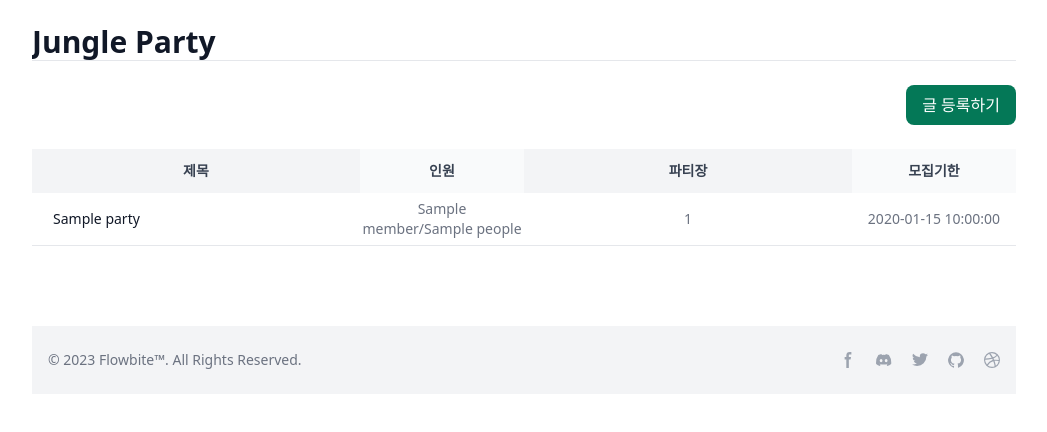
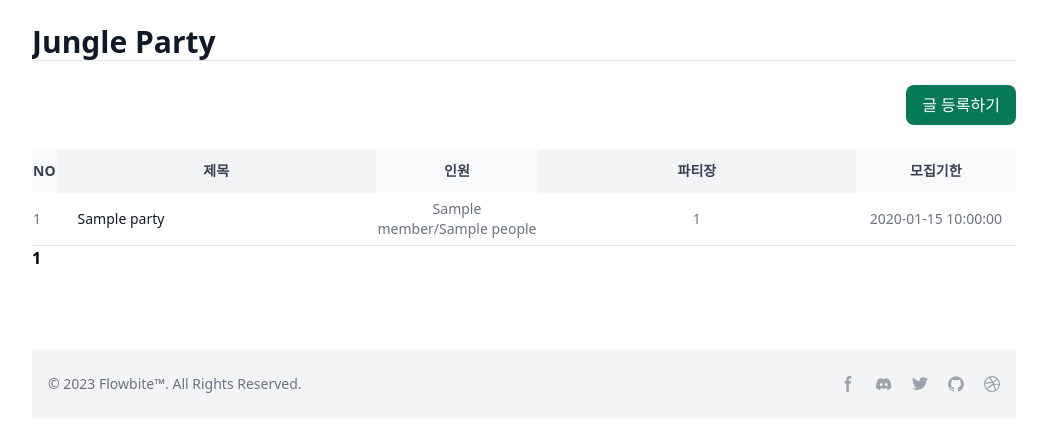
Before and after one commit to hjlee5701/Jungle-Hub, a Flask app: page /party in a window 1280 px wide. Shown: the part 74-506 px from the top of the page, without its empty margins (116-1163 px from the left). Run offline with Flask 3, Linux system fonts and the light colour scheme; a database or web service that is not in the repository returns one stand-in record (values such as "Sample title").

Commit message:
feat:[이현진] 게시글 페이지 기능

```diff
--- a/app.py
+++ b/app.py
@@ -13,6 +13,7 @@ from flask_jwt_extended import decode_token, get_jwt_identity, jwt_required
 
 from pymongo import MongoClient
 from bson.objectid import ObjectId
+import math
 
 client = MongoClient('mongodb://test:test@13.125.225.182',27017)
 userdb = client.userdb
@@ -115,7 +116,40 @@ def party_list():
     partyList = list(userdb.party.find({}))
     print(partyList)
     lbtn, sbtn, obtn = setUserArea(request)
-    return render_template('partyList.html', lbtn=lbtn, sbtn=sbtn, obtn=obtn, partyList=partyList)
+
+    partyBoard = userdb.party
+    # 페이지 값 (디폴트값 = 1)
+    page = request.args.get("page", 1, type=int)
+    # 한 페이지 당 몇 개의 게시물을 출력할 것인가
+    limit = 10
+
+    datas = partyBoard.find({}).skip((page - 1) * limit).limit(limit).sort([("_id", -1)])
+
+
+    # 게시물의 총 개수 세기
+    tot_count = partyBoard.count_documents({})
+    # 마지막 페이지의 수 구하기
+    last_page_num = math.ceil(tot_count / limit) # 반드시 올림을 해줘야함
+
+    # 페이지 블럭을 5개씩 표기
+    block_size = 5
+    # 현재 블럭의 위치 (첫 번째 블럭이라면, block_num = 0)
+    block_num = int((page - 1) / block_size)
+    # 현재 블럭의 맨 처음 페이지 넘버 (첫 번째 블럭이라면, block_start = 1, 두 번째 블럭이라면, block_start = 6)
+    block_start = (block_size * block_num) + 1
+    # 현재 블럭의 맨 끝 페이지 넘버 (첫 번째 블럭이라면, block_end = 5)
+    block_end = block_start + (block_size - 1)
+
+    return render_template(
+        "partyList.html",
+        datas=datas,
+        limit=limit,
+        page=page,
+        block_start=block_start,
+        block_end=block_end,
+        last_page_num=last_page_num,
+        lbtn=lbtn, sbtn=sbtn, obtn=obtn
+        )
 
 @app.route('/option',methods=['POST'])
 def option():
@@ -245,9 +279,45 @@ def host_list():
         return redirect("/users/login")
 
     userId = result['id']
-    hostPartyList = list(userdb.party.find({'userId': userId}))
-    hostPartyList.reverse()
+    # hostPartyList = list(userdb.party.find({'userId': userId}))
+    # hostPartyList.reverse()
     lbtn, sbtn,obtn = setUserArea(request)
+
+
+    partyBoard = userdb.party
+    # 페이지 값 (디폴트값 = 1)
+    page = request.args.get("page", 1, type=int)
+    # 한 페이지 당 몇 개의 게시물을 출력할 것인가
+    limit = 10
+
+    datas = partyBoard.find({'userId': userId}).skip((page - 1) * limit).limit(limit).sort([("_id", -1)])  # board컬럭션에 있는 모든 데이터를 가져옴
+
+    # 게시물의 총 개수 세기
+    tot_count = partyBoard.count_documents({})
+    # 마지막 페이지의 수 구하기
+    last_page_num = math.ceil(tot_count / limit) # 반드시 올림을 해줘야함
+
+    # 페이지 블럭을 5개씩 표기
+    block_size = 5
+    # 현재 블럭의 위치 (첫 번째 블럭이라면, block_num = 0)
+    block_num = int((page - 1) / block_size)
+    # 현재 블럭의 맨 처음 페이지 넘버 (첫 번째 블럭이라면, block_start = 1, 두 번째 블럭이라면, block_start = 6)
+    block_start = (block_size * block_num) + 1
+    # 현재 블럭의 맨 끝 페이지 넘버 (첫 번째 블럭이라면, block_end = 5)
+    block_end = block_start + (block_size - 1)
+
+    return render_template(
+        "myPage.html",
+        datas=datas,
+        limit=limit,
+        page=page,
+        block_start=block_start,
+        block_end=block_end,
+        last_page_num=last_page_num,
+        lbtn=lbtn, sbtn=sbtn, obtn=obtn,
+        userId=userId
+        )
+
     return render_template('myPage.html', lbtn=lbtn, sbtn=sbtn, obtn=obtn, hostPartyList=hostPartyList, userId=userId)
 
 
@@ -308,7 +378,42 @@ def myParty():
     partyList.reverse()
     print(len(partyList))
     lbtn, sbtn,obtn = setUserArea(request)
-    return render_template('myParty.html',lbtn=lbtn, sbtn=sbtn,obtn=obtn, partyList=partyList, userId=userId)
+
+
+
+    partyBoard = userdb.party
+    # 페이지 값 (디폴트값 = 1)
+    page = request.args.get("page", 1, type=int)
+    # 한 페이지 당 몇 개의 게시물을 출력할 것인가
+    limit = 10
+
+    datas = partyBoard.find({'_id': {'$in': party_ids}}).skip((page - 1) * limit).limit(limit).sort([("_id", -1)])  # board컬럭션에 있는 모든 데이터를 가져옴
+
+    # 게시물의 총 개수 세기
+    tot_count = partyBoard.count_documents({})
+    # 마지막 페이지의 수 구하기
+    last_page_num = math.ceil(tot_count / limit) # 반드시 올림을 해줘야함
+
+    # 페이지 블럭을 5개씩 표기
+    block_size = 5
+    # 현재 블럭의 위치 (첫 번째 블럭이라면, block_num = 0)
+    block_num = int((page - 1) / block_size)
+    # 현재 블럭의 맨 처음 페이지 넘버 (첫 번째 블럭이라면, block_start = 1, 두 번째 블럭이라면, block_start = 6)
+    block_start = (block_size * block_num) + 1
+    # 현재 블럭의 맨 끝 페이지 넘버 (첫 번째 블럭이라면, block_end = 5)
+    block_end = block_start + (block_size - 1)
+
+    return render_template(
+        "myParty.html",
+        datas=datas,
+        limit=limit,
+        page=page,
+        block_start=block_start,
+        block_end=block_end,
+        last_page_num=last_page_num,
+        lbtn=lbtn, sbtn=sbtn, obtn=obtn,
+        userId=userId
+    )
 
 
 #토큰 검증 함수
--- /dev/null
+++ b/templates/pagination.html
@@ -0,0 +1,20 @@
+{% if block_start - 1 > 0 %}
+<a href="{{url_for('party_list', page=block_start - 1)}}">[이전]</a>
+{% endif %}
+
+{% for i in range(block_start, block_end + 1)%}
+<!-- 데이터가 존재하지 않는 페이지는 화면에 나타내지 않기 위한 조건문 -->
+{% if i > last_page_num %}
+
+{% else %}
+    {% if i == page %}
+        <b>{{ i }}</b>
+    {% else %}
+        <a href="{{url_for('party_list', page=i)}}">{{ i }}</a>
+    {% endif %}
+{% endif %}
+{% endfor %}
+
+{% if block_end < last_page_num %}
+<a href="{{url_for('party_list', page=block_end + 1)}}">[다음]</a>
+{% endif %}
--- a/templates/partyList.html
+++ b/templates/partyList.html
@@ -23,14 +23,17 @@
     <br>
     <table class="w-full text-sm text-left text-gray-500 dark:text-gray-400">
         <thead class="text-s text-center text-gray-700 uppercase bg-gray-50 dark:bg-gray-700 dark:text-gray-400">
-            <tr class="py-3">
-                <th scope="col-6" class="py-3 bg-gray-100">
+            <tr class="py-3 px-1">
+                <th style="width: 20px;">
+                    No
+                </th>
+                <th scope="col-5" class="py-3 bg-gray-100">
                     제목
                 </th>
                 <th scope="col-1" class="py-3">
                     인원
                 </th>
-                <th scope="col-2" class="py-3 bg-gray-100">
+                <th scope="col-1" class="py-3 bg-gray-100">
                     파티장
                 </th>
                 <th scope="col-1" class="py-3">
@@ -39,25 +42,28 @@
             </tr>
         </thead>
         <tbody>
-            <!-- _id, title, people, time, startDate, endDate, closeDate, chatUrl, content -->
-
-            {% for party in partyList %}
+            {% for data in datas %}
             <tr class="bg-white border-b dark:bg-gray-800 dark:border-gray-700">
+                <td class="py-4" style="width: 20px;">{{loop.index + (page - 1) * limit}}</td>
                 <td class="w-2/6 py-4 font-medium text-gray-900" style="text-indent: 20px;">
-                    <a href="{{ url_for('getPartyDetail', partyId=party._id) }}">{{party.title}}</a>
+                    <a href="{{ url_for('getPartyDetail', partyId=data._id) }}">{{data.title}}</a>
                 </td>
                 <td class="w-1/6 text-center">
-                    {{party.member}}/{{party.people}}
+                    {{data.member}}/{{data.people}}
                 </td>
                 <td class="w-2/6 text-center">
-                    {{party.userId}}
+                    {{data.userId}}
                 </td>
                 <td class="w-1/6 text-center">
-                    {{party.closeDate}}
+                    {{data.closeDate}}
                 </td>
             </tr>
             {%endfor%}
         </tbody>
     </table>
+
+    {% include 'pagination.html' %}
+
 </div>
+
 {% endblock %}
```
Also changed, not shown: templates/myPage.html (+8 -14 lines), templates/myParty.html (+6 -5 lines).
